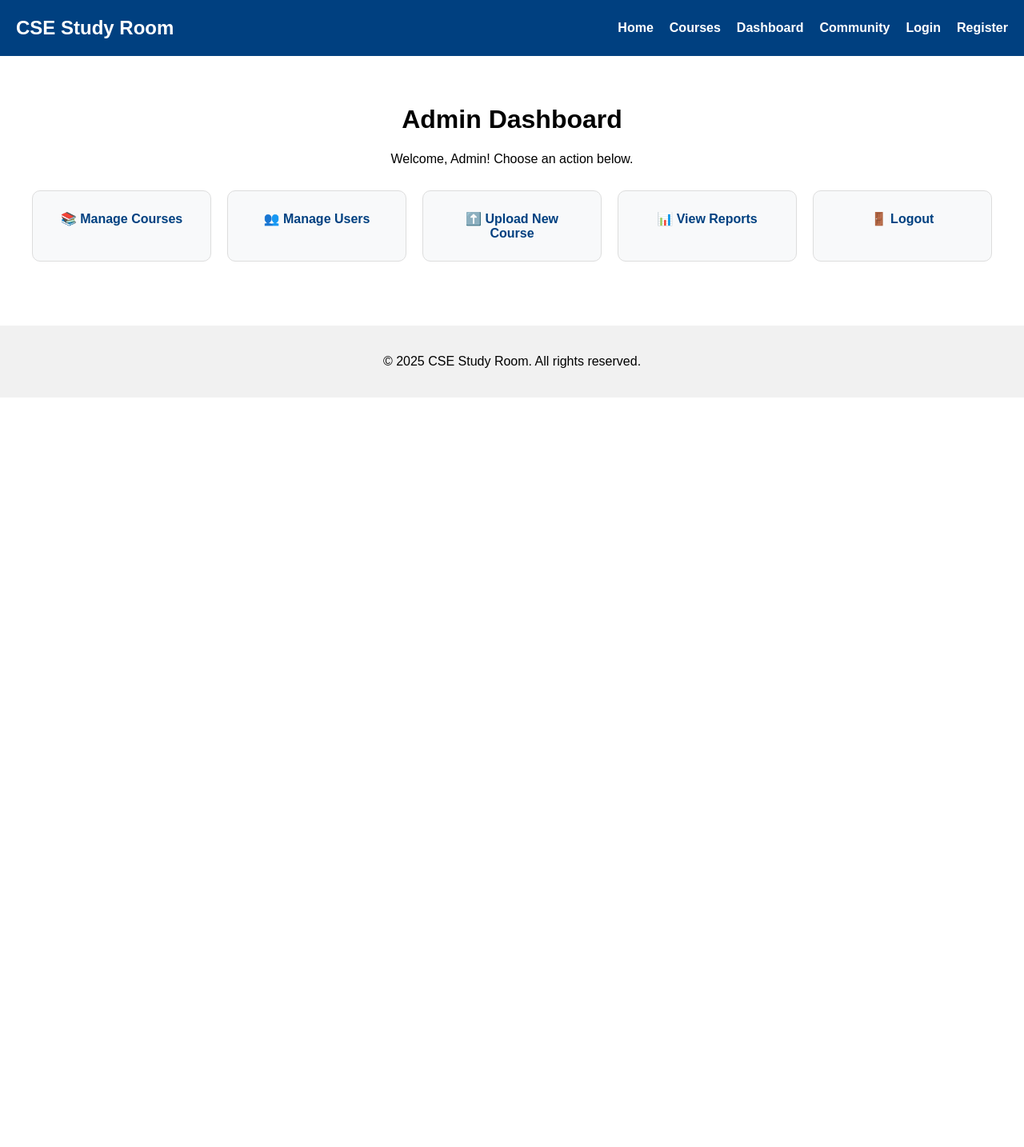
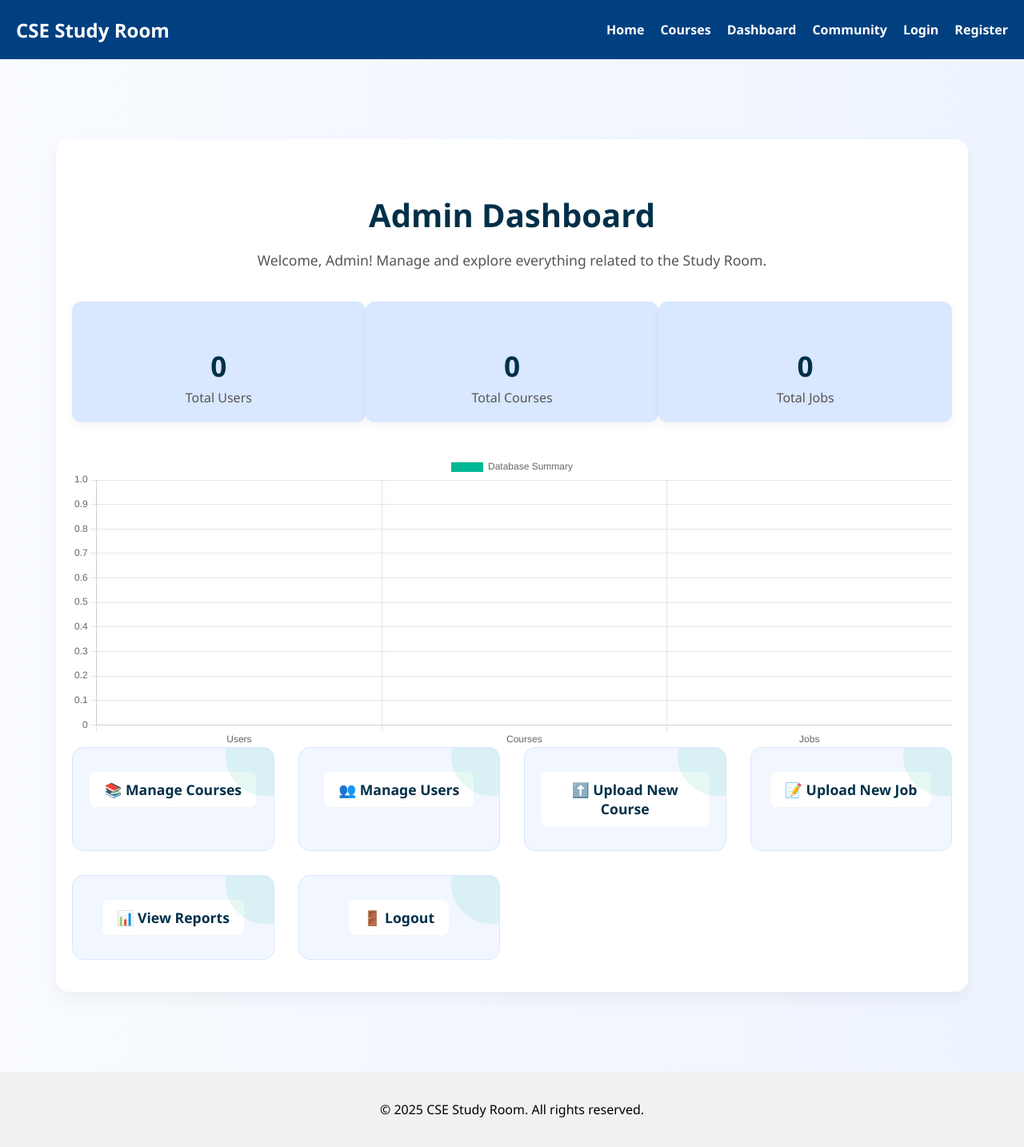
Before and after one commit to Sakib-Hasan3/Cse-Study-Room-Web-project, a PHP site: page /admin/dashboard.php in a window 1280 px wide. Shown: the whole page at 80% size. Before the commit the page ends 497 px from the top, so only its background shows below. Run offline with PHP 8.4, Linux system fonts and the light colour scheme; the visitor is signed in with stand-in values (Sample User, id 1); data that the repository does not hold is empty.

Commit message:
Update dashboard.php

```diff
--- a/admin/dashboard.php
+++ b/admin/dashboard.php
@@ -8,46 +8,158 @@ if (!isset($_SESSION['user_id']) || $_SESSION['role'] !== 'admin') {
 }
 
 require_once '../includes/header.php';
+include('../db.php');
+
+// Fetch counts for animated stats
+$totalUsers = $conn->query("SELECT COUNT(*) AS count FROM users")->fetch_assoc()['count'];
+$totalCourses = $conn->query("SELECT COUNT(*) AS count FROM courses")->fetch_assoc()['count'];
+$totalJobs = $conn->query("SELECT COUNT(*) AS count FROM jobs")->fetch_assoc()['count'];
 ?>
 
 <style>
+    body {
+        font-family: 'Segoe UI', Tahoma, Geneva, Verdana, sans-serif;
+        background: linear-gradient(to right, #f9fbff, #eef4ff);
+        margin: 0;
+        padding: 0;
+    }
+
     .dashboard-container {
-    padding: 40px;
+        max-width: 1100px;
+        margin: 100px auto;
+        padding: 40px 20px;
+        background: #ffffff;
+        border-radius: 16px;
+        box-shadow: 0 10px 25px rgba(0, 0, 0, 0.05);
     }
+
     .dashboard-header {
         text-align: center;
-    margin-bottom: 30px;
+        margin-bottom: 40px;
     }
+
+    .dashboard-header h1 {
+        font-size: 2.5rem;
+        color: #003049;
+        margin-bottom: 10px;
+    }
+
+    .dashboard-header p {
+        color: #555;
+        font-size: 1.1rem;
+    }
+
+    .stats {
+        display: flex;
+        justify-content: space-around;
+        margin-bottom: 40px;
+        text-align: center;
+    }
+
+    .stat-box {
+        background: #d9e7ff;
+        padding: 20px 30px;
+        border-radius: 12px;
+        width: 30%;
+        box-shadow: 0 4px 12px rgba(0, 0, 0, 0.05);
+    }
+
+    .stat-box h3 {
+        font-size: 2.2rem;
+        color: #003049;
+        margin-bottom: 5px;
+    }
+
+    .stat-box span {
+        font-size: 1rem;
+        color: #555;
+    }
+
     .dashboard-grid {
         display: grid;
-    grid-template-columns: repeat(auto-fit, minmax(220px, 1fr));
-    gap: 20px;
+        grid-template-columns: repeat(auto-fit, minmax(240px, 1fr));
+        gap: 30px;
     }
+
     .dashboard-card {
-    background-color: #f8f9fa;
-    border: 1px solid #ddd;
-    border-radius: 10px;
-    padding: 25px;
+        background: #f1f6ff;
+        border-radius: 14px;
+        padding: 30px 20px;
         text-align: center;
-    transition: 0.3s;
+        border: 1px solid #d9e7ff;
+        transition: all 0.3s ease;
+        position: relative;
+        overflow: hidden;
     }
+
     .dashboard-card:hover {
-    background-color: #e6f0ff;
-    box-shadow: 0 4px 8px rgba(0,0,0,0.1);
+        background: #d9e7ff;
+        transform: translateY(-4px);
+        box-shadow: 0 8px 20px rgba(0, 123, 255, 0.1);
     }
+
+    .dashboard-card::before {
+        content: "";
+        position: absolute;
+        top: -40px;
+        right: -40px;
+        width: 100px;
+        height: 100px;
+        background: #00b894;
+        opacity: 0.1;
+        border-radius: 50%;
+        transform: rotate(45deg);
+    }
+
     .dashboard-card a {
         text-decoration: none;
         font-weight: bold;
-    color: #004080;
+        font-size: 1.1rem;
+        color: #003049;
+        display: inline-block;
+        padding: 10px 18px;
+        border-radius: 8px;
+        background: #ffffff;
+        transition: background 0.3s, color 0.3s;
+    }
+
+    .dashboard-card a:hover {
+        background: #003049;
+        color: #ffffff;
+    }
+
+    canvas {
+        margin-top: 40px;
+        max-width: 100%;
     }
 </style>
 
 <div class="dashboard-container">
     <div class="dashboard-header">
         <h1>Admin Dashboard</h1>
-        <p>Welcome, Admin! Choose an action below.</p>
+        <p>Welcome, Admin! Manage and explore everything related to the Study Room.</p>
     </div>
 
+    <!-- Stats -->
+    <div class="stats">
+        <div class="stat-box">
+            <h3 id="userCount">0</h3>
+            <span>Total Users</span>
+        </div>
+        <div class="stat-box">
+            <h3 id="courseCount">0</h3>
+            <span>Total Courses</span>
+        </div>
+        <div class="stat-box">
+            <h3 id="jobCount">0</h3>
+            <span>Total Jobs</span>
+        </div>
+    </div>
+
+    <!-- Chart -->
+    <canvas id="chart" height="100"></canvas>
+
+    <!-- Navigation Cards -->
     <div class="dashboard-grid">
         <div class="dashboard-card">
             <a href="manage_courses.php">📚 Manage Courses</a>
@@ -59,6 +171,10 @@ require_once '../includes/header.php';
             <a href="upload_course.php">⬆️ Upload New Course</a>
         </div>
         <div class="dashboard-card">
+            <a href="upload_job.php">📝 Upload New Job</a>
+        </div>
+
+        <div class="dashboard-card">
             <a href="view_reports.php">📊 View Reports</a>
         </div>
         <div class="dashboard-card">
@@ -67,4 +183,48 @@ require_once '../includes/header.php';
     </div>
 </div>
 
+<script src="https://cdn.jsdelivr.net/npm/chart.js"></script>
+<script>
+    // Animate count up
+    function animateValue(id, start, end, duration) {
+        const range = end - start;
+        let startTime = null;
+
+        const step = timestamp => {
+            if (!startTime) startTime = timestamp;
+            const progress = Math.min((timestamp - startTime) / duration, 1);
+            document.getElementById(id).textContent = Math.floor(progress * range + start);
+            if (progress < 1) requestAnimationFrame(step);
+        };
+
+        requestAnimationFrame(step);
+    }
+
+    animateValue("userCount", 0, <?= $totalUsers ?>, 1000);
+    animateValue("courseCount", 0, <?= $totalCourses ?>, 1000);
+    animateValue("jobCount", 0, <?= $totalJobs ?>, 1000);
+
+    // Chart.js
+    const ctx = document.getElementById('chart').getContext('2d');
+    const chart = new Chart(ctx, {
+        type: 'bar',
+        data: {
+            labels: ['Users', 'Courses', 'Jobs'],
+            datasets: [{
+                label: 'Database Summary',
+                data: [<?= $totalUsers ?>, <?= $totalCourses ?>, <?= $totalJobs ?>],
+                backgroundColor: ['#00b894', '#0984e3', '#fdcb6e']
+            }]
+        },
+        options: {
+            responsive: true,
+            scales: {
+                y: {
+                    beginAtZero: true
+                }
+            }
+        }
+    });
+</script>
+
 <?php require_once '../includes/footer.php'; ?>
```
Lines whose indentation alone changed are shown as unchanged.
